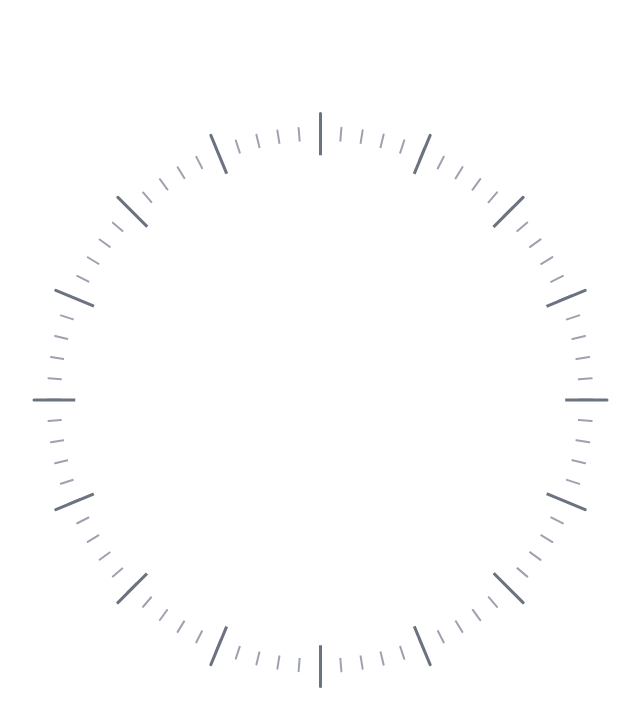
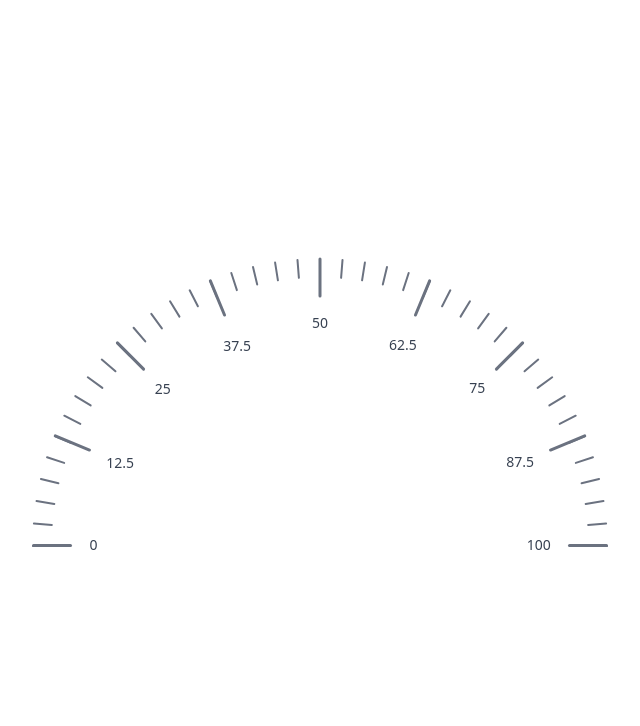
Before and after one commit to Dhuvii/react_components, a React (Vite) app: page / in a window 1280 px wide. Shown: the top 726 px of the page, without its empty margins (320-960 px from the left). Built offline with nearby package versions, Linux system fonts and the light colour scheme.

Commit message:
semi gauge meter done

```diff
--- a/src/App.tsx
+++ b/src/App.tsx
@@ -1,12 +1,15 @@
 import Calender from "./components/calendars/Calender";
 import { HorizontalCalendar } from "./components/calendars/HorizontalCalendar";
 import Gauge from "./components/gauge/Gauge";
+import SemiGauge from "./components/gauge/SemiGauge";
 
 function App() {
   return (
     <div className="w-full min-h-screen flex items-center justify-center">
-      <div className="w-full max-w-xl ">
-        <Gauge />
+      <div className="w-full max-w-xl">
+        <SemiGauge />
+
+        {/* <Gauge /> */}
       </div>
     </div>
   );
--- a/src/components/gauge/Gauge.tsx
+++ b/src/components/gauge/Gauge.tsx
@@ -32,16 +32,13 @@ const Gauge = () => {
   }, [cont]);
 
   return (
+    <div className="w-full h-full">
       <div
         ref={cont}
-      className="w-full h-full aspect-square relative rounded-full "
+        className="w-full h-full aspect-square relative overflow-hidden"
       >
         {width && (
-        <>
-          <div
-            style={{ transform: `translate(-50%,-50%)` }}
-            className="absolute z-50 top-[50%] left-[50%] w-[90%] h-[90%] rounded-full bg-white"
-          ></div>
+          <div className="absolute inset-0">
             {Array.from({ length: main_divisions }, (_, i) => i + 1).map(
               (pos, idx) => (
                 <div
@@ -52,16 +49,15 @@ const Gauge = () => {
                     width: `${3}px`,
                     height: `${100}%`,
                   }}
-                //192
-                className="absolute z-50 rounded-full bg-gray-500"
-              ></div>
+                  className="absolute z-50 rounded-full"
+                >
+                  <div className="w-full h-full relative">
+                    <div className="absolute inset-x-0 top-0 h-10 bg-gray-500 rounded-full z-50"></div>
+                    <div className="absolute inset-x-0 bottom-0 h-10 bg-gray-500 rounded-full z-50"></div>
+                  </div>
+                </div>
               )
             )}
-
-          <div
-            style={{ transform: `translate(-50%,-50%)` }}
-            className="absolute z-50 top-[50%] left-[50%] w-[85%] h-[85%] rounded-full bg-white"
-          ></div>
 
             {Array.from({ length: sub_divisions }, (_, i) => i + 1).map(
               (pos, idx) => (
@@ -70,16 +66,25 @@ const Gauge = () => {
                   style={{
                     rotate: `${(180 / sub_divisions) * idx}deg`,
                     left: `${(width - 2) / 2}px`,
-                  top: `${(width * (100 - 95)) / 200}px`,
+                    top: `${(width * (100 - 100)) / 200}px`,
                     width: `${2}px`,
-                  height: `${95}%`,
+                    height: `${100}%`,
                   }}
-                className={`absolute z-30 rounded-full bg-gray-400`}
-              ></div>
+                  className={`absolute z-30 rounded-full `}
+                >
+                  <div className="w-full h-full relative">
+                    <div className="absolute inset-x-0 top-0 h-5 bg-gray-500 rounded-full z-50"></div>
+                    <div className="absolute inset-x-0 bottom-0 h-5 bg-gray-500 rounded-full z-50"></div>
+                  </div>
+                </div>
               )
             )}
-        </>
+          </div>
         )}
+
+        {/* cut out */}
+        {/* <div className="absolute z-[60] inset-x-0 h-[49.65%] bg-white bottom-0 rounded-b-full"></div> */}
+      </div>
     </div>
   );
 };
--- /dev/null
+++ b/src/components/gauge/SemiGauge.tsx
@@ -0,0 +1,126 @@
+import { useEffect, useRef, useState } from "react";
+
+const SemiGauge = () => {
+  const main_divisions = 8;
+  const sub_divisions = 40;
+  const mainContainer = useRef<HTMLDivElement>(null);
+
+  const [width, setWidth] = useState<null | number>(null);
+
+  useEffect(() => {
+    let wor: any;
+    if (mainContainer) {
+      calculateSize(mainContainer);
+      wor = window.addEventListener("resize", () =>
+        calculateSize(mainContainer)
+      );
+    }
+
+    return () => {
+      window.removeEventListener("resize", wor);
+    };
+  }, [mainContainer]);
+
+  function calculateSize(containerEl: React.RefObject<HTMLDivElement>) {
+    if (containerEl && containerEl.current) {
+      const client = containerEl.current.getBoundingClientRect();
+      setWidth((pv) => client.right - client.left);
+    }
+  }
+
+  return (
+    <div ref={mainContainer} className="w-full h-full">
+      {width && (
+        <div className="relative inset-0">
+          <div
+            style={{ height: `${(width + 10) / 2}px` }}
+            className="w-full aspect-square relative overflow-hidden"
+          >
+            <div className="">
+              {Array.from({ length: main_divisions }, (_, i) => i + 1).map(
+                (pos, idx) => (
+                  <div
+                    key={Math.random() * main_divisions * 10000}
+                    style={{
+                      rotate: `${(180 / main_divisions) * idx}deg`,
+                      bottom: 0,
+                      height: `${3}px`,
+                      width: `${100}%`,
+                    }}
+                    className="absolute z-50 rounded-full"
+                  >
+                    <div className="w-full h-full relative">
+                      <div className="absolute inset-y-0 left-0 w-10 bg-gray-500 rounded-full z-50"></div>
+                      <div className="absolute inset-y-0 right-0 w-10 bg-gray-500 rounded-full z-50"></div>
+                    </div>
+                  </div>
+                )
+              )}
+
+              {Array.from({ length: sub_divisions }, (_, i) => i + 1).map(
+                (pos, idx) => (
+                  <div
+                    key={Math.random() * sub_divisions * 10000}
+                    style={{
+                      rotate: `${(180 / sub_divisions) * idx}deg`,
+                      bottom: `${0}`,
+                      left: `${(width * (100 - 100)) / 200}px`,
+                      height: `${2}px`,
+                      width: `${100}%`,
+                    }}
+                    className={`absolute z-30 rounded-full `}
+                  >
+                    <div className="w-full h-full relative">
+                      <div className="absolute inset-y-0 left-0 w-5 bg-gray-500 rounded-full z-50"></div>
+                      <div className="absolute inset-y-0 right-0 w-5 bg-gray-500 rounded-full z-50"></div>
+                    </div>
+                  </div>
+                )
+              )}
+            </div>
+          </div>
+
+          {/* inner */}
+          <div
+            style={{ width, height: width / 2 }}
+            className="absolute bottom-0 flex items-end justify-center"
+          >
+            <div className="w-[80%] h-[80%] relative rounded-t-full">
+              <div className="absolute inset-x-0 bottom-1">
+                {Array.from(
+                  { length: main_divisions + 1 },
+                  (_, i) => i + 1
+                ).map((_, idx) => (
+                  <div
+                    key={idx}
+                    style={{
+                      rotate: `${(180 / main_divisions) * idx}deg`,
+                      height: `${3}px`,
+                      width: `${100}%`,
+                    }}
+                    className="absolute top-[50%] w-full h-[3px] z-[100]"
+                  >
+                    <div className="relative inset-0 w-full h-full flex items-center justify-center">
+                      <div
+                        style={{
+                          rotate: `-${(180 / main_divisions) * idx}deg`,
+                        }}
+                        className="absolute left-0 "
+                      >
+                        <span className="text-sm text-gray-700">
+                          {((180 / main_divisions) * idx * 100) / 180}
+                        </span>
+                      </div>
+                    </div>
+                  </div>
+                ))}
+              </div>
+            </div>
+          </div>
+        </div>
+      )}
+    </div>
+  );
+};
+
+export default SemiGauge;
```
Lines whose indentation alone changed are shown as unchanged.
